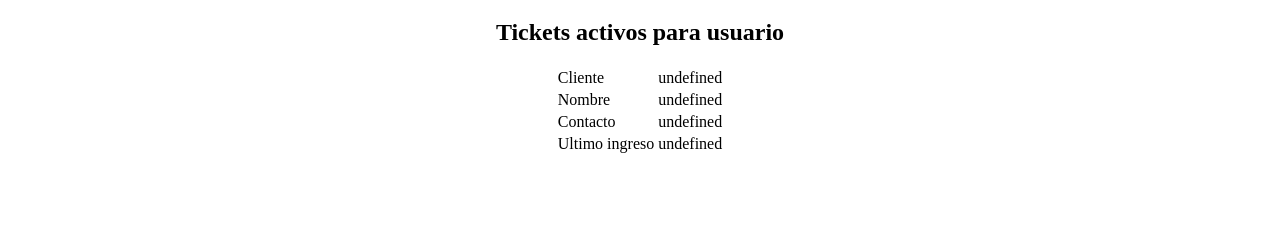
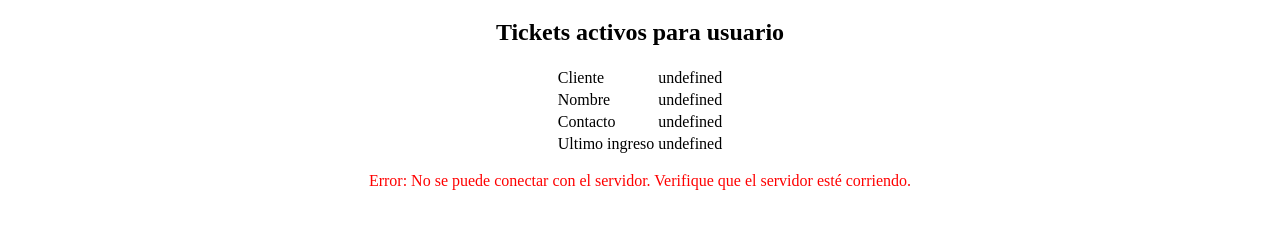
Before and after one commit to TadeoRochas/TPFI-IS1-MesaAyuda, a website: page HTML/listarTicket.html in a window 1280 px wide. Shown: the part 280-508 px from the top of the page. Drawn offline with Linux system fonts and the light colour scheme; no server answers.

Commit message:
add: agrego un CATCH al final de loginCliente.js  y listarTicket.js  para atrapar error en caso de que el servidor esté caído

```diff
--- a/HTML/listarTicket.html
+++ b/HTML/listarTicket.html
@@ -49,7 +49,7 @@
     <body>
         <center><img src="HelpDeskGirl.png" alt="Nuestra imagen corporativa" style="width:200px;height:150px;"></center>
         <center> <ul class="breadcrumb">
-            <li><a href="http://127.0.0.1:5500/loginClient.html">Login</a></li>
+            <li><a href="http://127.0.0.1:5500/HTML/loginClient.html">Login</a></li>
             <li>Listar tickets</li>
           </ul>
         </center>
--- a/HTML/listarTicket.js
+++ b/HTML/listarTicket.js
@@ -167,4 +167,12 @@ fetch(`${APIREST_URL}`,options)
         document.getElementById('mensajes').style.color = 'RED';
         document.getElementById('mensajes').innerHTML = 'No hay tickets pendientes';
     }
+})
+.catch((error) => {
+    // Manejo de errores de red (ej: servidor apagado, sin conexión)
+    console.error('Error de conexión con el servidor:', error);
+    document.getElementById('mensajes').style.textAlign = 'center';
+    document.getElementById('mensajes').style.color = 'RED';
+    document.getElementById('mensajes').innerHTML =
+        'Error: No se puede conectar con el servidor. Verifique que el servidor esté corriendo.';
 });
```
Also changed, not shown: HTML/loginClient.js (+8 -0 lines).
